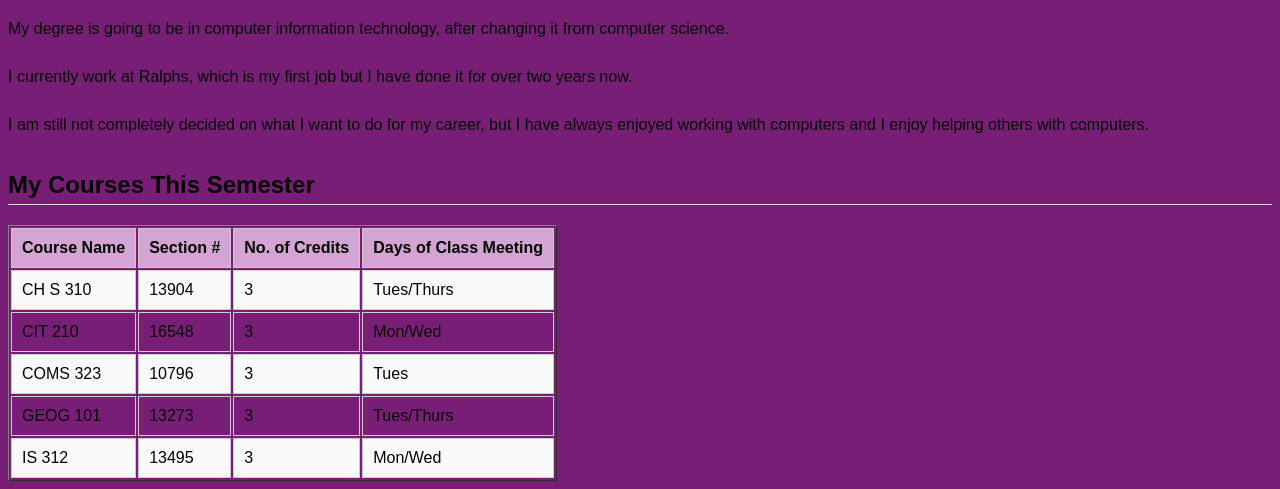
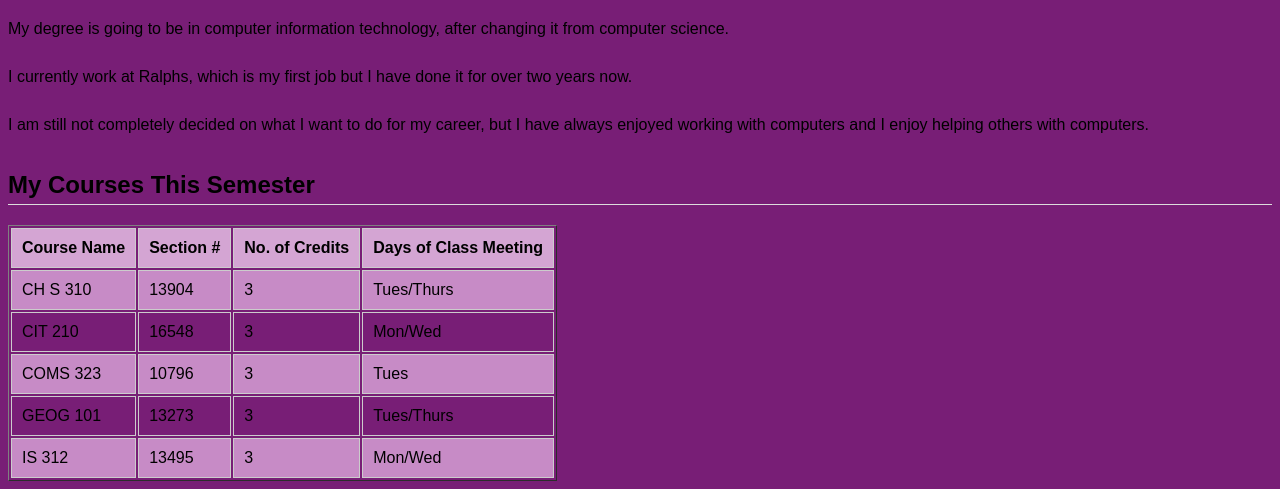
Before and after one commit to minibranch/minibranch.github.io, a plain HTML site: page index.html in a window 1280 px wide. Shown: the part 355-844 px from the top of the page. Drawn offline with Linux system fonts and the light colour scheme.

Commit message:
Update style.css

```diff
--- a/style.css
+++ b/style.css
@@ -36,9 +36,6 @@ td, th {
 }
 
 tr:nth-child(even) {
-  background-color: #fafafa;
+  background-color: #c78bc6;
 }
-
-tr:hover {
-  background-color: #db69d9;
 }
```
